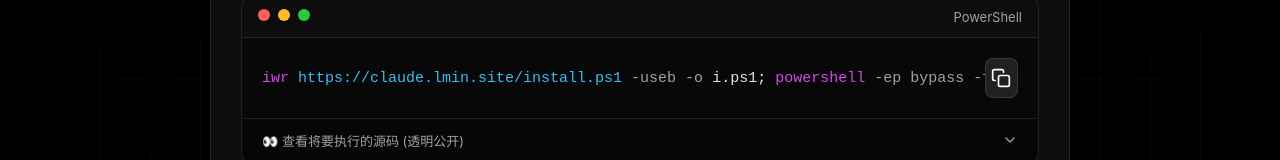
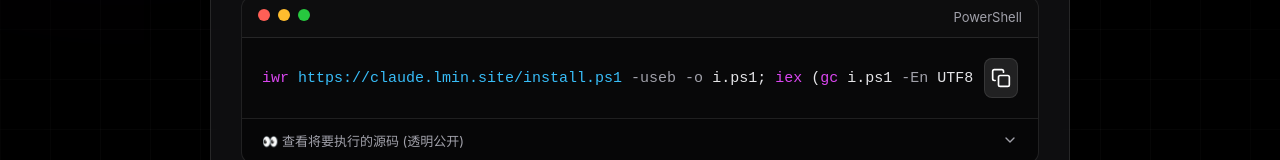
Before and after one commit to xiaojus/china_claude_update, a plain HTML site: page index.html in a window 1280 px wide. Shown: the part 571-731 px from the top of the page. Drawn offline with Linux system fonts and the light colour scheme.

Commit message:
fix: robust BOM/ANSI encoding bypass using gc -Raw for Windows install snippet

```diff
--- a/index.html
+++ b/index.html
@@ -51,7 +51,7 @@
             <span class="window-title">PowerShell</span>
           </div>
           <div class="code-content">
-            <pre><code id="code-win"><span style="color: #d946ef">iwr</span> <span class="highlight">https://claude.lmin.site/install.ps1</span> <span style="color: #a1a1aa">-useb -o</span> i.ps1; <span style="color: #d946ef">powershell</span> <span style="color: #a1a1aa">-ep bypass -f</span> i.ps1; <span style="color: #d946ef">rm</span> i.ps1</code></pre>
+            <pre><code id="code-win"><span style="color: #d946ef">iwr</span> <span class="highlight">https://claude.lmin.site/install.ps1</span> <span style="color: #a1a1aa">-useb -o</span> i.ps1; <span style="color: #d946ef">iex</span> (<span style="color: #d946ef">gc</span> i.ps1 <span style="color: #a1a1aa">-En</span> UTF8 <span style="color: #a1a1aa">-Raw</span>); <span style="color: #d946ef">rm</span> i.ps1</code></pre>
             <button class="copy-btn" onclick="copyCode('code-win')" title="复制代码">
               <svg width="20" height="20" viewBox="0 0 24 24" fill="none" stroke="currentColor" stroke-width="2"
                 stroke-linecap="round" stroke-linejoin="round">
```
